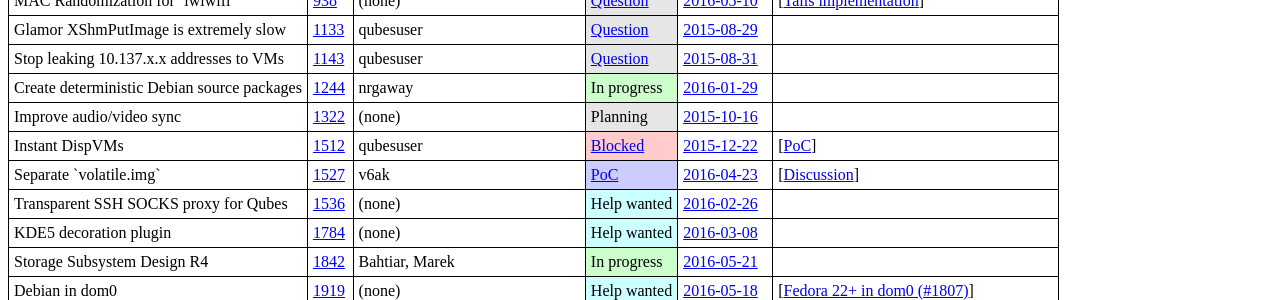
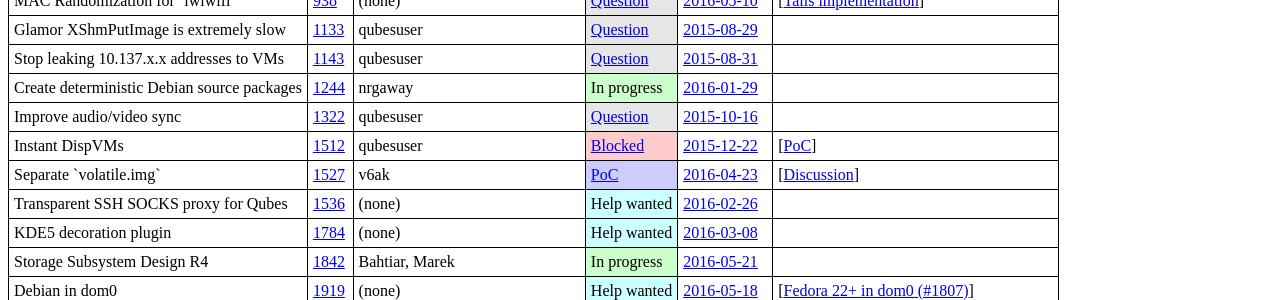
Before and after one commit to QubesOS/qubes-issues, a Jekyll site: the page built from index.md, in a window 1280 px wide. Shown: the part 273-573 px from the top of the page. Built offline with Jekyll 4.4.1, drawn with Linux system fonts in a browser that asks for light colours.

Commit message:
Update #1322

```diff
--- a/_data/features.yml
+++ b/_data/features.yml
@@ -122,10 +122,10 @@
 
 - name   : Improve audio/video sync
   issue  : 1322
-  devs   :
+  devs   : qubesuser
   status :
-    term   : Planning
-    url    :
+    term   : Question
+    url    : https://github.com/QubesOS/qubes-issues/issues/1322#issuecomment-225446914
   updated:
     date   : 2015-10-16
     url    : https://github.com/QubesOS/qubes-issues/issues/1322#issuecomment-148817465
```
